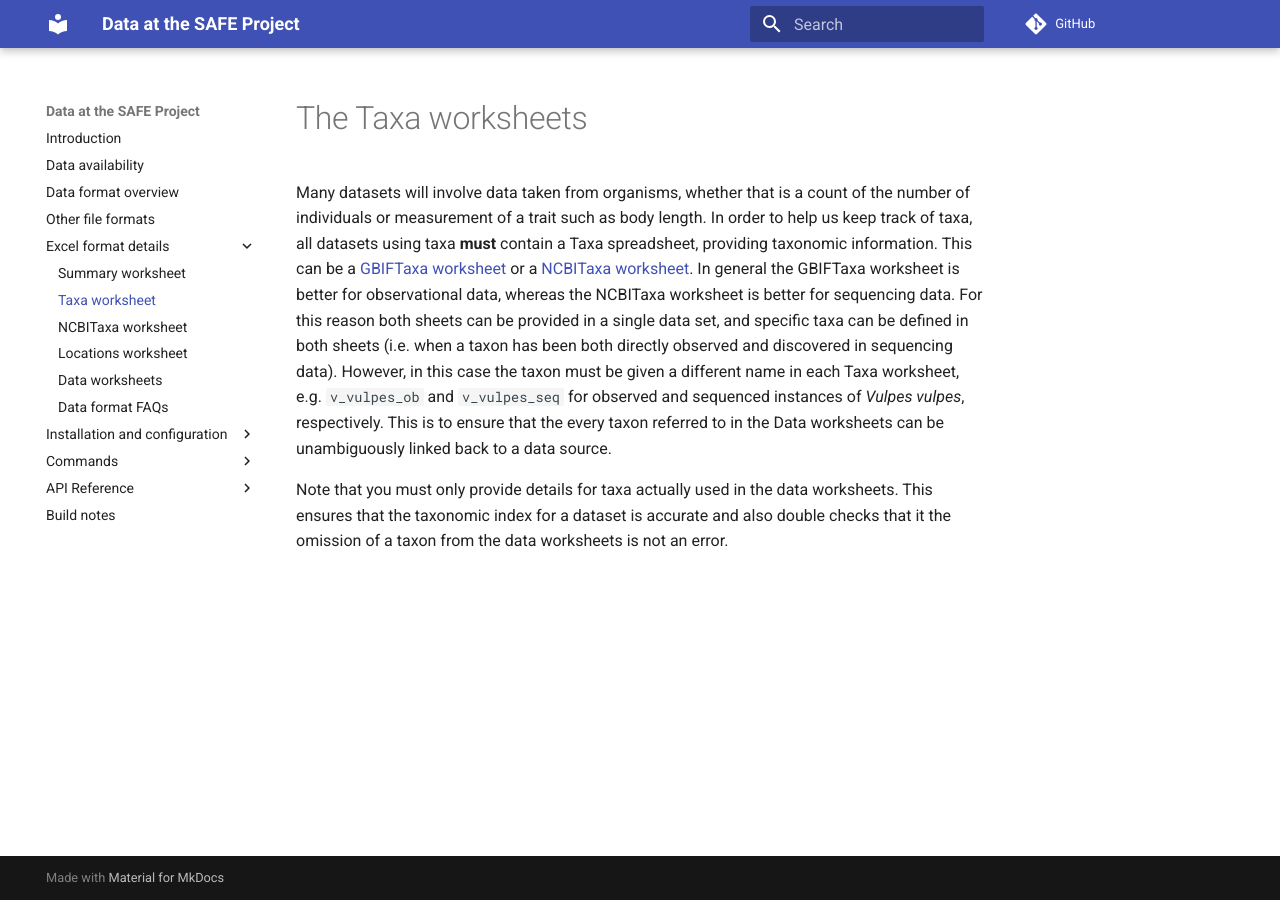
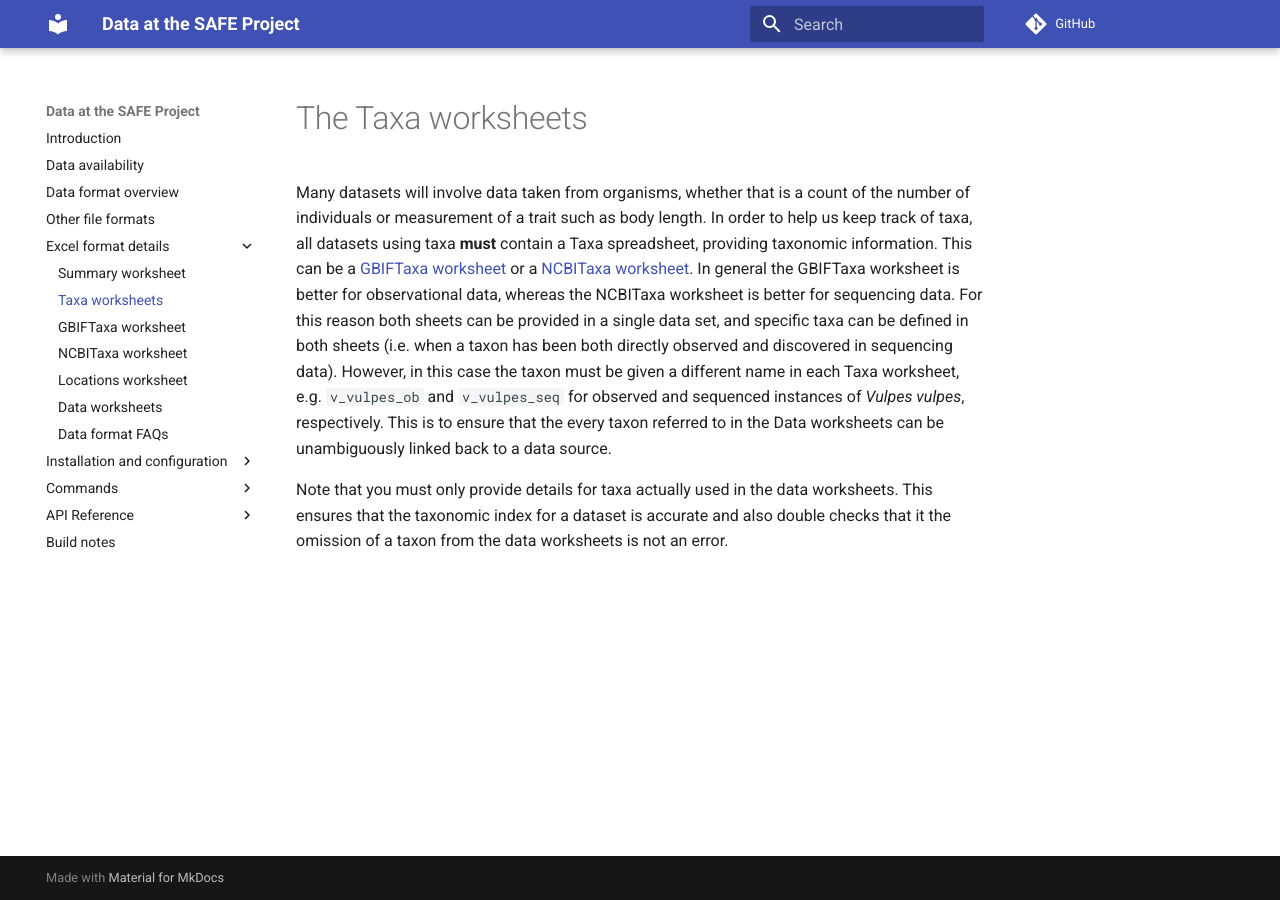
Before and after one commit to ImperialCollegeLondon/safedata_validator, an MkDocs documentation site: the page built from docs/data_format/taxa.md, in a window 1280 px wide. Built offline with MkDocs 1.6.1 and Material for MkDocs 9.7.7, drawn with Linux system fonts in a browser that asks for light colours; comment, search, counter and statistics services are not loaded.

Commit message:
Forgot part of doc update

```diff
--- a/mkdocs.yml
+++ b/mkdocs.yml
@@ -17,7 +17,8 @@ nav:
   - 'Other file formats': 'data_format/other_formats.md'
   - 'Excel format details':
     - 'Summary worksheet': 'data_format/summary.md'
-    - 'Taxa worksheet': 'data_format/taxa.md'
+    - 'Taxa worksheets': 'data_format/taxa.md'
+    - 'GBIFTaxa worksheet': 'data_format/gbif_taxa.md'
     - 'NCBITaxa worksheet': 'data_format/ncbi_taxa.md'
     - 'Locations worksheet': 'data_format/locations.md'
     - 'Data worksheets': 'data_format/data.md'
@@ -39,5 +40,4 @@ nav:
     - 'Locations': 'api/locations.md'
     - 'Fields and dataworksheets': 'api/field.md'
     - 'Taxa': 'api/taxa.md'
-    - 'NCBITaxa': 'api/ncbi_taxa.md'
   - 'Build notes': build_notes.md
```
